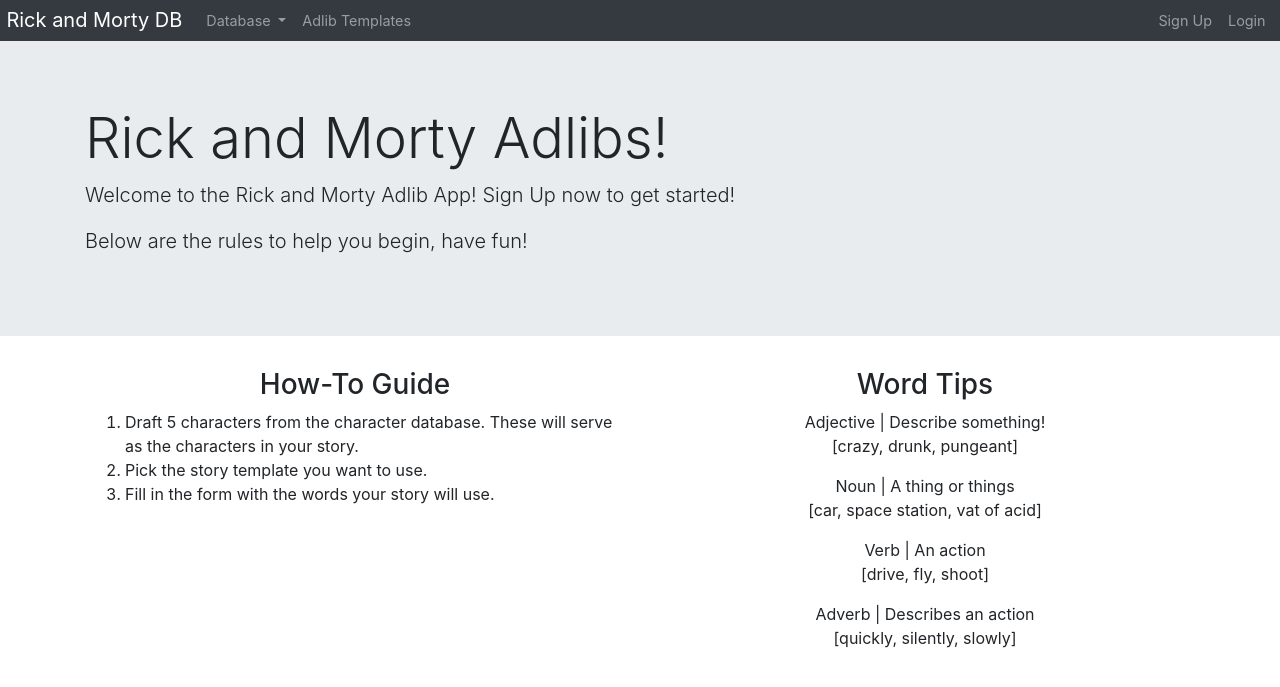
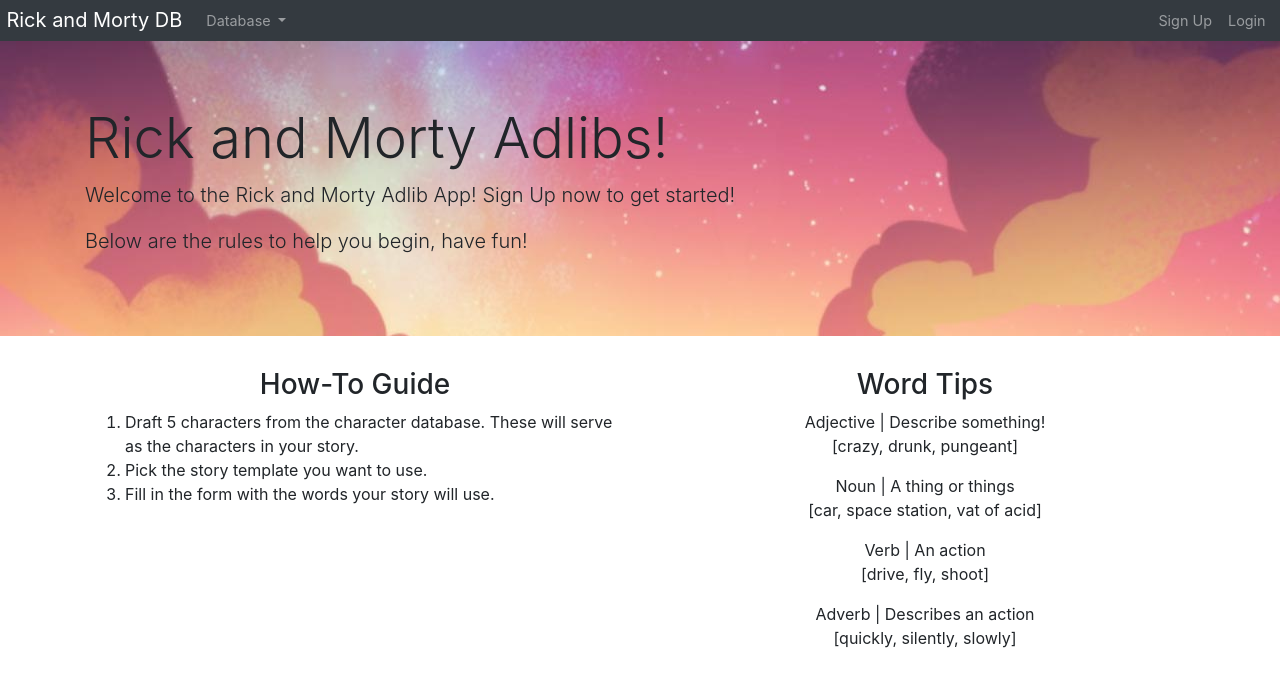
Before and after one commit to bboatright013/RickandMortyAdlibs, a Flask app: page / in a window 1280 px wide. Shown: the top 687 px of the page. Run offline with Flask 2, Linux system fonts and the light colour scheme; some libraries are stand-ins or nearby versions.

Commit message:
setting up heroku

```diff
--- /dev/null
+++ b/runtime.txt
@@ -0,0 +1 @@
+python-3.7.3
--- a/static/styles.css
+++ b/static/styles.css
@@ -20,9 +20,7 @@
     padding-top: 0;
     padding-bottom: 0;
 }
-.signup-form {
-    background-color: #e9ecef;
-}
+
 .list-group-item {
     padding: .25rem 0;
 }
@@ -44,7 +42,14 @@
     max-width:100px;
     margin: 5px;
 }
-
+.jumbotron {
+    background-image: url("/static/assets/jumbotron.jpeg");
+    background-repeat: no-repeat;
+    background-size: auto;
+}
+.transparent-black {
+    background-color: rgba(0,0,0,.3);
+}
 .btn-container {
   position: relative;
   width: 50%;
--- a/templates/home.html
+++ b/templates/home.html
@@ -3,7 +3,8 @@
 {%block title%}Login Page{%endblock%}
 
 {%block main%}
-<div class="jumbotron jumbotron-fluid">
+<div class="home-page-bg">
+<div class="jumbotron jumbotron-fluid transparent-black">
     <div class="container">
       <h2 class="display-4">Rick and Morty Adlibs!</h2>
       <p class="lead">Welcome to the Rick and Morty Adlib App! Sign Up now to get started!</p>
@@ -33,6 +34,6 @@
 
     </div>
 </div>
-
+</div>
 
 {%endblock%}
--- a/templates/navigation-bar.html
+++ b/templates/navigation-bar.html
@@ -16,9 +16,11 @@
           <a class="dropdown-item" class="episodes" href="/database/episodes">Episodes</a>
         </div>
       </li>
+      {% if g.user %}
         <li class="nav-item">
             <a class="nav-link" href="/adlib_templates">Adlib Templates</a>
         </li>
+      {% endif %}
     </ul>
     <ul class="navbar-nav mt-2 mt-lg-0">
     {% if not g.user %}
```
Also changed, not shown: requirements.txt (+10 -0 lines), static/assets/jumbotron.jpeg (added), 1 other file.
